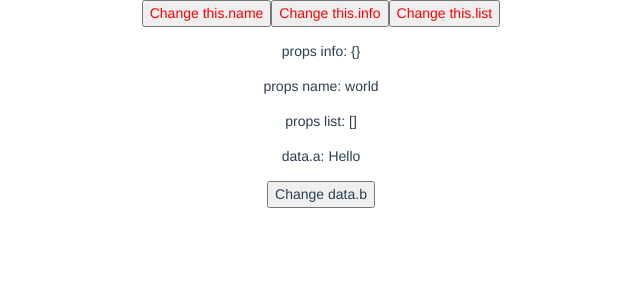
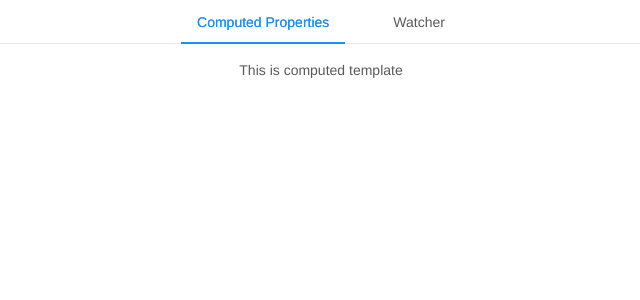
Before and after one commit to tjcchen/vue-practice, a Vue app in the folder vue-demo/: page / in a window 1280 px wide. Shown: the top 300 px of the page, without its empty margins (319-959 px from the left). Built offline with nearby package versions, Linux system fonts and the light colour scheme.

Commit message:
Adding scaffolding for computed properties and watcher

```diff
--- a/vue-demo/src/main.js
+++ b/vue-demo/src/main.js
@@ -1,7 +1,7 @@
 import Vue from 'vue';
 import antd from "ant-design-vue";
 // import App from './App.vue;
-import Index from './views/componentUpdate/Index.vue';
+import Index from './views/computedWatcher/Index.vue';
 import "ant-design-vue/dist/antd.css";
 
 Vue.config.productionTip = false
--- /dev/null
+++ b/vue-demo/src/views/computedWatcher/Computed.vue
@@ -0,0 +1,12 @@
+<template>
+  <div>
+    This is computed template
+  </div>
+</template>
+
+
+<script>
+export default {
+  name: 'computed'
+}
+</script>
--- /dev/null
+++ b/vue-demo/src/views/computedWatcher/Index.vue
@@ -0,0 +1,40 @@
+<template>
+  <div id="app">
+    <a-tabs>
+      <a-tab-pane key="Computed" tab="Computed Properties">
+        <Computed />
+      </a-tab-pane>
+      <a-tab-pane key="Watcher" tab="Watcher">
+        <Watcher />
+      </a-tab-pane>
+    </a-tabs>
+  </div>
+</template>>
+
+<script>
+import Computed from './Computed';
+import Watcher from './Watcher';
+
+export default {
+  name: 'Index',
+  components: {
+    Computed,
+    Watcher
+  },
+  data: function() {
+    return {
+
+    };
+  }
+}
+</script>>
+
+<style scoped>
+#app {
+  font-family: "Avenir", Helvetica, Arial, sans-serif;
+  -webkit-font-smoothing: antialiased;
+  -moz-osx-font-smoothing: grayscale;
+  text-align: center;
+  color: #2c3e50;
+}
+</style>
--- /dev/null
+++ b/vue-demo/src/views/computedWatcher/Watcher.vue
@@ -0,0 +1,11 @@
+<template>
+  <div>
+    This is Watcher template!
+  </div>
+</template>>
+
+<script>
+export default {
+  name: 'watcher',
+}
+</script>>
```
